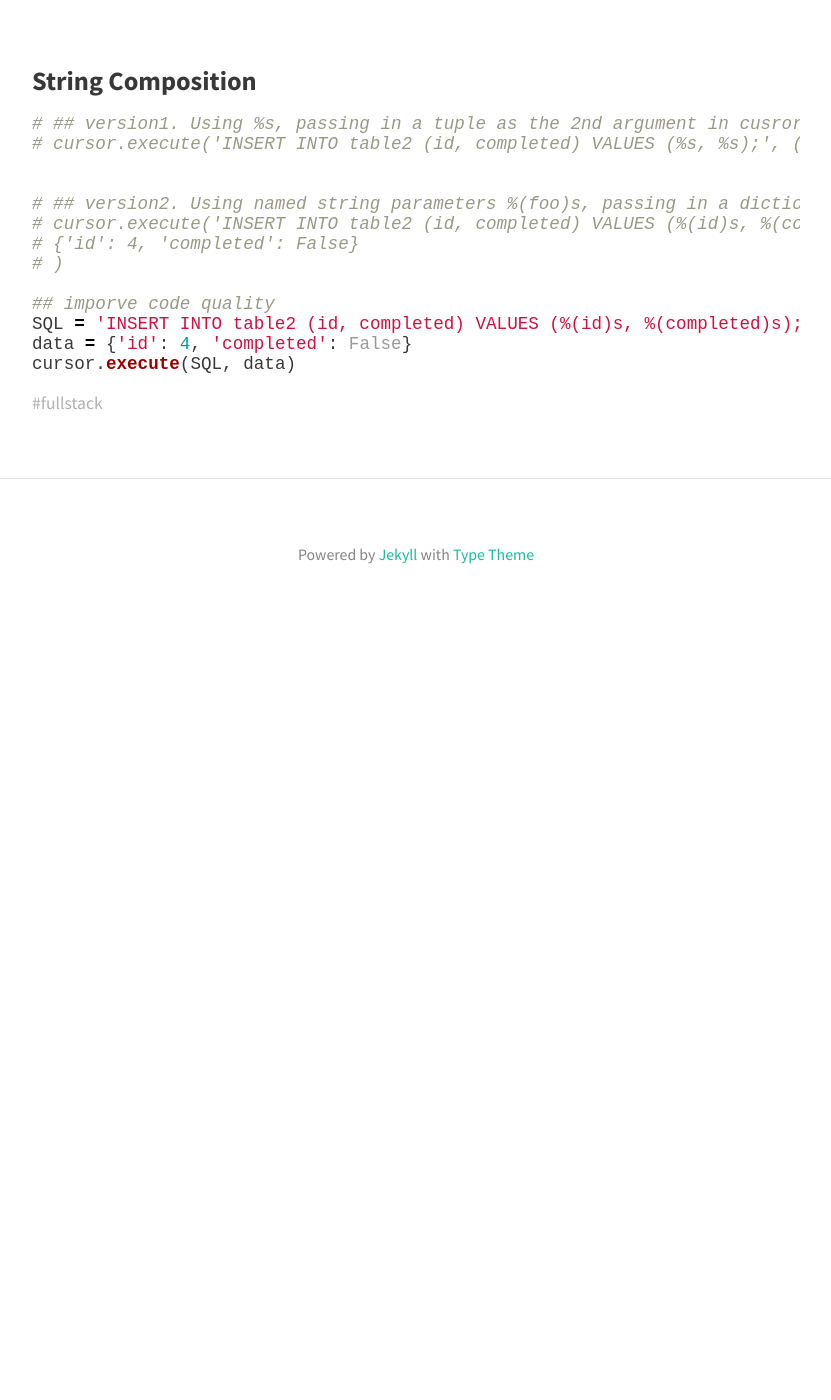
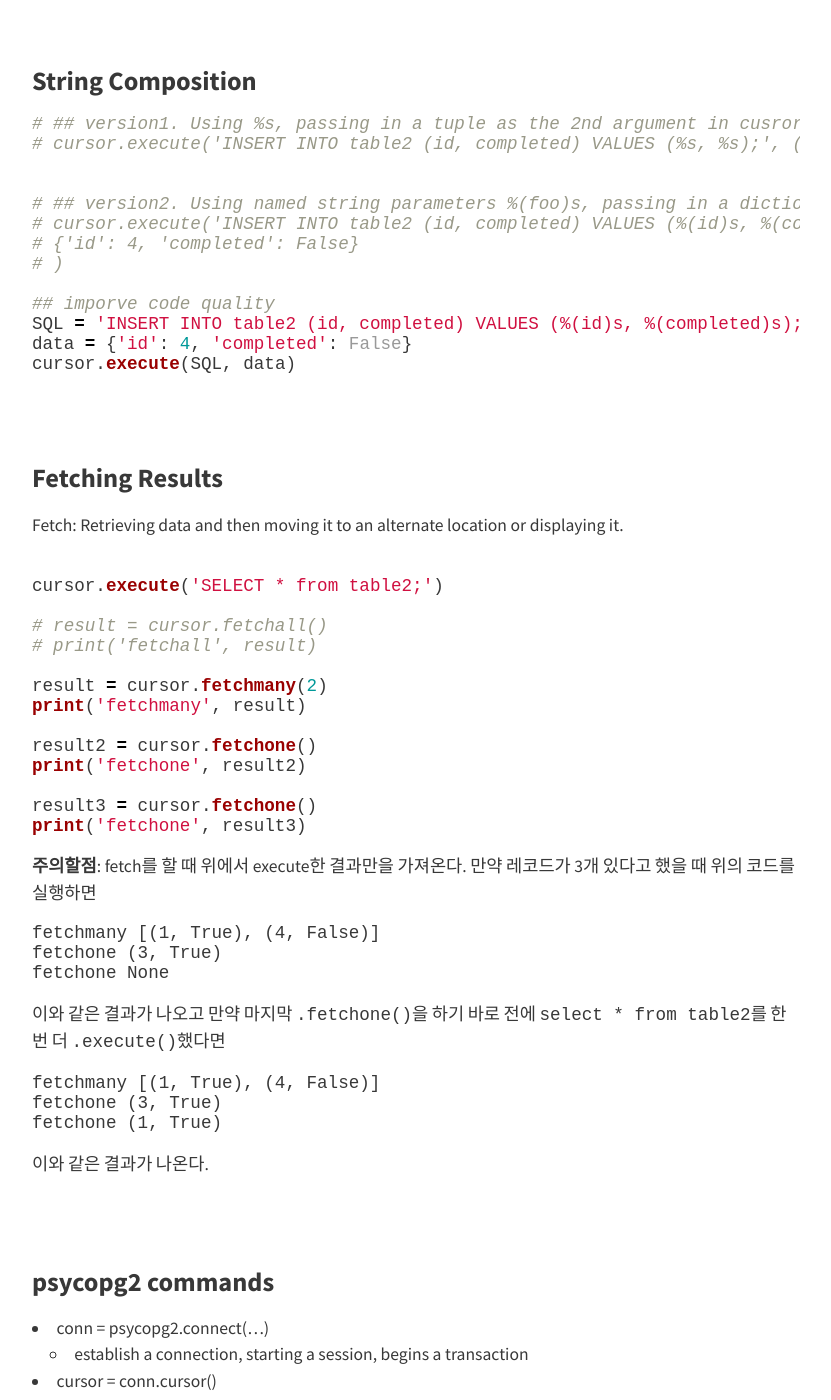
Before and after one commit to HyunlangBan/hyunlangban.github.io, a Jekyll site: the page built from _posts/2019-12-26-fullstack-3.md, in a window 1280 px wide and 1400 px high, scrolled down 1309 px. Shown: the whole window, without its empty margins (224-1055 px from the left). Built offline with Jekyll 4.4.1, drawn with Linux system fonts in a browser that asks for light colours; nearby versions of some CDN libraries; before the commit the page ends 1939 px from its top, so only the background shows below that; some of the changed text lies outside the part shown.

Commit message:
Update 2019-12-26-fullstack-3.md

````diff
--- a/_posts/2019-12-26-fullstack-3.md
+++ b/_posts/2019-12-26-fullstack-3.md
@@ -66,3 +66,64 @@ SQL = 'INSERT INTO table2 (id, completed) VALUES (%(id)s, %(completed)s);'
 data = {'id': 4, 'completed': False}
 cursor.execute(SQL, data)
 ```
+<br>
+<br>
+
+### Fetching Results
+
+Fetch: Retrieving data and then moving it to an alternate location or displaying it.
+
+```python
+
+cursor.execute('SELECT * from table2;')
+
+# result = cursor.fetchall()
+# print('fetchall', result)
+
+result = cursor.fetchmany(2)
+print('fetchmany', result)
+
+result2 = cursor.fetchone()
+print('fetchone', result2)
+
+result3 = cursor.fetchone()
+print('fetchone', result3)
+```
+
+**주의할점**: fetch를 할 때 위에서 execute한 결과만을 가져온다. 만약 레코드가 3개 있다고 했을 때 위의 코드를 실행하면
+```
+fetchmany [(1, True), (4, False)]
+fetchone (3, True)
+fetchone None
+```
+이와 같은 결과가 나오고 만약 마지막 `.fetchone()`을 하기 바로 전에 `select * from table2`를 한번 더 `.execute()`했다면
+```
+fetchmany [(1, True), (4, False)]
+fetchone (3, True)
+fetchone (1, True)
+```
+이와 같은 결과가 나온다.
+
+<br>
+<br>
+
+### psycopg2 commands
+- conn = psycopg2.connect(...)
+  - establish a connection, starting a session, begins a transaction
+-  cursor = conn.cursor()
+  - Sets a cursor to begin executing commands
+
+- cursor.execute(<sql command string>)
+- cursor.commit()
+    - commit the transaction (not done actomatically)
+- cursor.rollback()
+    - rollback the transaction
+
+- cursor.fetchall()
+- cursor.fetchmany(3)
+- cursor.fetchone()
+  - fetches the first result in the result set
+
+- cursor.close()
+- conn.close()
+  - close the connection (not done actomatically)
````
